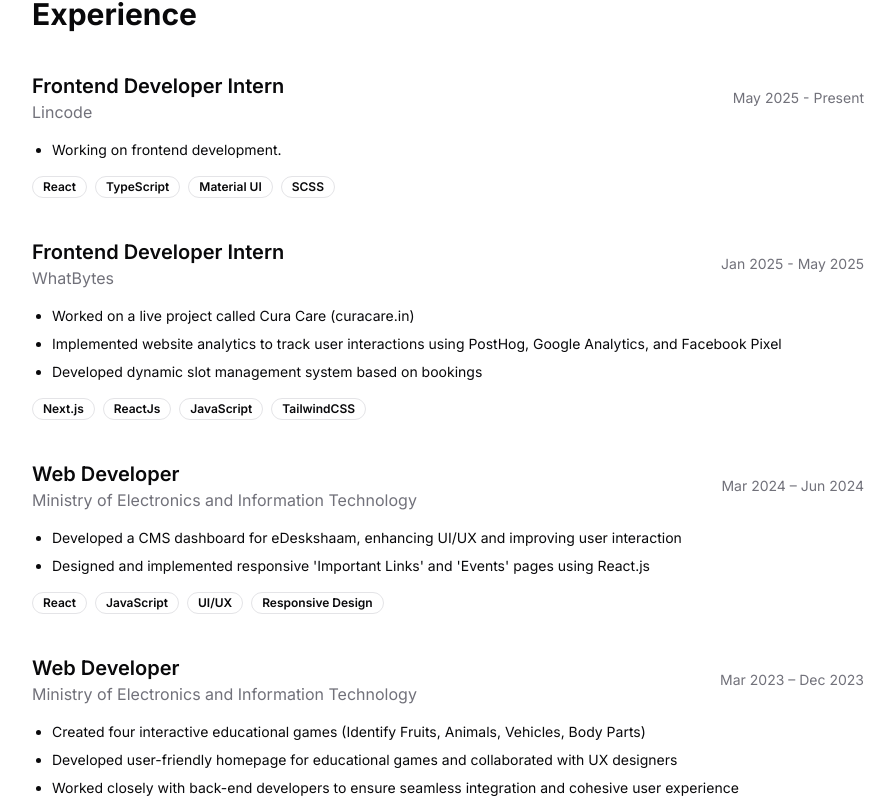
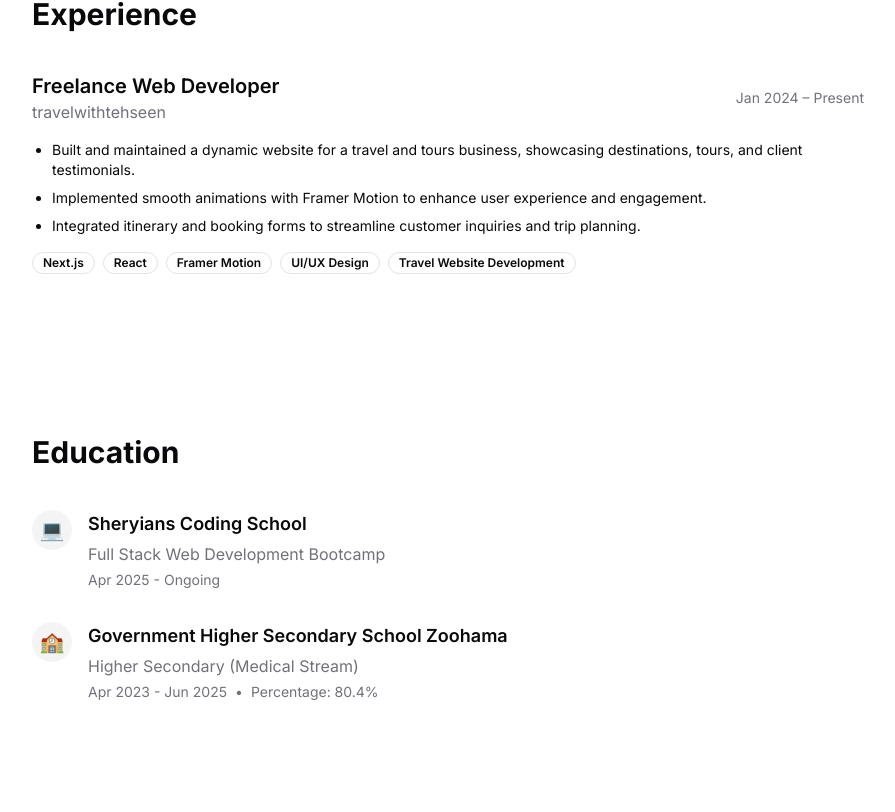
Before and after one commit to Zuhaib-dev/new-portfolio, a Next.js app: page / in a window 1280 px wide. Shown: the part 668-1480 px from the top of the page, without its empty margins (192-1087 px from the left). Built offline with nearby package versions, Linux system fonts and the light colour scheme.

Commit message:
done with exprience and will look for other things to do

```diff
--- a/components/experience.tsx
+++ b/components/experience.tsx
@@ -5,46 +5,16 @@
 
 const experiences = [
   {
-    title:  "Frontend Developer Intern",
-    company: "Lincode",
-    period: "May 2025 - Present",
+    title: "Freelance Web Developer",
+    company: "travelwithtehseen",
+    period: "Jan 2024 – Present",
     responsibilities: [
-      "Working on frontend development.",
+      "Built and maintained a dynamic website for a travel and tours business, showcasing destinations, tours, and client testimonials.",
+      "Implemented smooth animations with Framer Motion to enhance user experience and engagement.",
+      "Integrated itinerary and booking forms to streamline customer inquiries and trip planning."
     ],
-    skills: ["React", "TypeScript", "Material UI", "SCSS"],
-  },
-  {
-    title: "Frontend Developer Intern",
-    company: "WhatBytes",
-    period: "Jan 2025 - May 2025",
-    responsibilities: [
-      "Worked on a live project called Cura Care (curacare.in)",
-      "Implemented website analytics to track user interactions using PostHog, Google Analytics, and Facebook Pixel",
-      "Developed dynamic slot management system based on bookings",
-    ],
-    skills: ["Next.js","ReactJs", "JavaScript", "TailwindCSS"],
-  },
-  {
-    title: "Web Developer",
-    company: "Ministry of Electronics and Information Technology",
-    period: "Mar 2024 – Jun 2024",
-    responsibilities: [
-      "Developed a CMS dashboard for eDeskshaam, enhancing UI/UX and improving user interaction",
-      "Designed and implemented responsive 'Important Links' and 'Events' pages using React.js",
-    ],
-    skills: ["React", "JavaScript", "UI/UX", "Responsive Design"],
-  },
-  {
-    title: "Web Developer",
-    company: "Ministry of Electronics and Information Technology",
-    period: "Mar 2023 – Dec 2023",
-    responsibilities: [
-      "Created four interactive educational games (Identify Fruits, Animals, Vehicles, Body Parts)",
-      "Developed user-friendly homepage for educational games and collaborated with UX designers",
-      "Worked closely with back-end developers to ensure seamless integration and cohesive user experience",
-    ],
-    skills: ["React", "JavaScript", "UI/UX", "Responsive Design"],
-  },
+    skills: ["Next.js", "React", "Framer Motion", "UI/UX Design", "Travel Website Development"],
+  }
 ]
 
 export default function Experience() {
```
